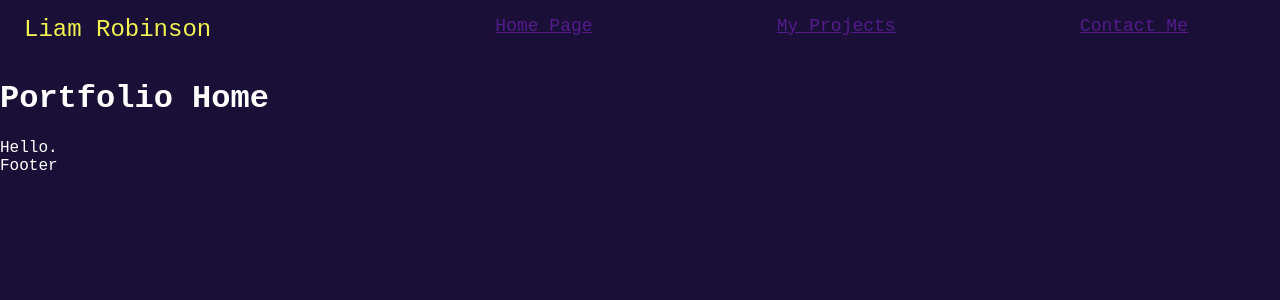
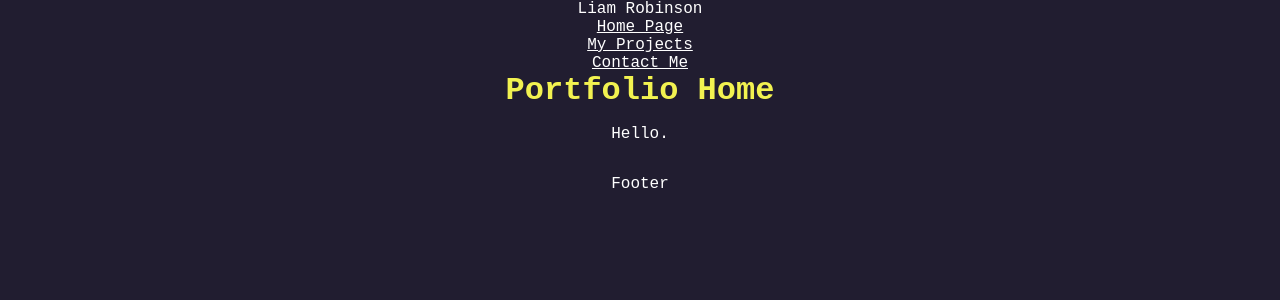
Before and after one commit to Oliphan/Oliphan.github.io, a Jekyll site: the page built from pages/index.html, in a window 1280 px wide. Shown: the top 300 px of the page. Built offline with Jekyll 4.4.1, drawn with Linux system fonts in a browser that asks for light colours.

Commit message:
Update styles and split header css into own file

```diff
--- a/styles/page.css
+++ b/styles/page.css
@@ -1,56 +1,91 @@
 :root
 {
-	--palette-1: #1a1037;
-	--palette-2: #ffffff;
-	--palette-3: #f2f250;
-	--palette-4: #6462df;
+	--bg-primary: hsl(255, 25%, 15%);
+	--bg-secondary: hsl(255, 25%, 5%, 60%);
+	--bg-accent: hsl(255, 40%, 50%, 60%);
+	--text-main: #ffffff;
+	--text-highlight: #f2f250;
 }
 
 body
 {
 	font-family: 'Courier New', Courier, monospace;
-	display: flex;
-	flex-grow: 1;
-	flex-direction: column;
-	background-color: var(--palette-1);
-	color: var(--palette-2);
+	background-color: var(--bg-primary);
+	color: var(--text-highlight);
 	margin: 0px;
 }
 
-header
+title
 {
-	padding: 1em 0em;
-	display: flex;
-	flex-grow: 1;
-	flex-direction: row;
-	color: var(--palette-3);
+	display: none;
 }
 
-.header-title
+*
 {
-	padding: 0em 15% 0em 1em;
 	margin: auto;
-	font-weight: 500;
-	display: flex;
-	flex-shrink: 1;
-	flex-direction: row;
-	color: var(--palette-3);
-	font-size: x-large;
-}
-
-nav
-{
-	display: flex;
-	flex-grow: 1;
-	flex-direction: row;
-	color: var(--palette-3);
-	font-size: large;
-}
-
-nav a
-{
 	display: flex;
 	flex-grow: 1;
 	flex-direction: column;
 	text-align: center;
+	color: var(--text-main);
+	align-content: center;
 }
+
+h1
+{
+	font-size: xx-large;
+}
+
+h1, h2, h3, h4, h5, h6
+{
+	color: var(--text-highlight);
+	margin-bottom: 0.5em;
+}
+
+.spacer-1
+{
+	margin-top: 1em;
+	margin-bottom: 1em;
+}
+
+.spacer-2
+{
+	margin-top: 2em;
+	margin-bottom: 2em;
+}
+
+.spacer-3
+{
+	margin-top: 3em;
+	margin-bottom: 3em;
+}
+
+section
+{
+	margin: 1em auto;
+	max-width: 768px;
+	min-width: 768px;
+	background-color: var(--bg-secondary);
+	border-radius: 1em;
+	padding: 1em;
+}
+
+@media only screen and (max-width: 768px)
+{
+	section
+	{
+		min-width: auto;
+		margin-left: 0px;
+		margin-right: 0px;
+	}
+}
+
+.row
+{
+	flex-direction: row;
+}
+
+footer
+{
+	margin-top: 2em;
+}
```
Also changed, not shown: styles/header.css (added, +85 -0 lines).
